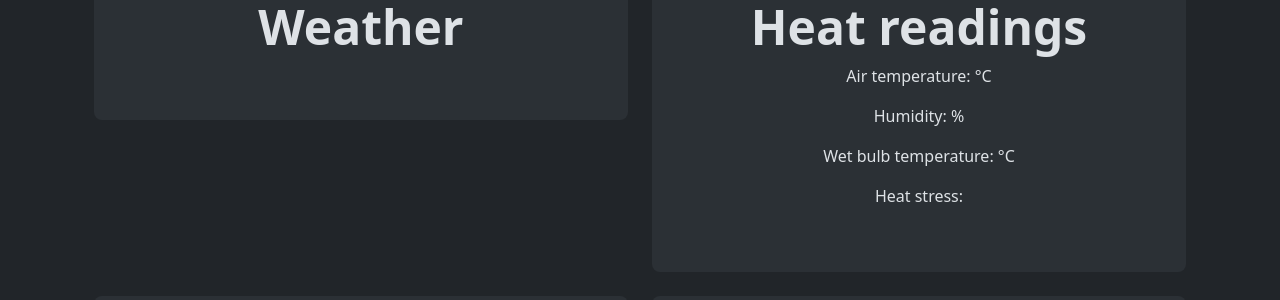
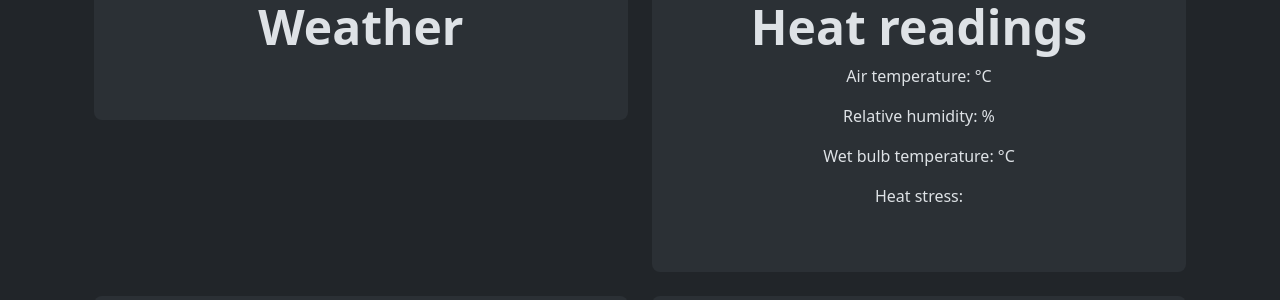
Before and after one commit to 25-cc/weather-station, a Jekyll site: the page built from index.html, in a window 1280 px wide. Shown: the part 186-486 px from the top of the page. Built offline with Jekyll 4.4.1, drawn with Linux system fonts in a browser that asks for light colours; some of the changed lines change nothing that is shown.

Commit message:
Update index.html

```diff
--- a/index.html
+++ b/index.html
@@ -9,7 +9,7 @@
   <div class="spinner-border ms-auto" aria-hidden="true"></div>
 </div>
 
-
+<div id = "location_fail_alert"></div>
 
 <div class="container">
     <div class="row text-center">
@@ -35,7 +35,7 @@
                         Air temperature: <span id = "air_temp"></span>°C
                     </p>
                     <p>
-                        Humidity: <span id = "humidity"></span>%
+                        Relative humidity: <span id = "humidity"></span>%
                     </p>
                     <p>
                         Wet bulb temperature: <span id = "wet_bulb"></span>°C
@@ -157,7 +157,6 @@
 </div>
 
 <script>
-    let x;
     let lat;
     let lon;
     let forecast_2h;
@@ -212,15 +211,28 @@
         const air_temp_url = "https://api-open.data.gov.sg/v2/real-time/api/air-temperature";
         air_temp = await get_api_data(air_temp_url);
 
-        const humidity_url = "https://api-open.data.gov.sg/v2/real-time/api/rainfall";
+        const humidity_url = "https://api-open.data.gov.sg/v2/real-time/api/relative-humidity";
         humidity = await get_api_data(humidity_url);
 
         if (navigator.geolocation) {
             console.log(`navigator.geolocation successful`);
             navigator.geolocation.getCurrentPosition(showPosition, showError);
         } else {
-            console.log(`Geolocation is not supported by this browser`);
-            x = "Error"
+                const location_fail_alert = document.querySelector('#location_fail_alert')
+                const appendAlert = (message, type) => {
+                    const wrapper = document.createElement('div')
+                    wrapper.innerHTML = [
+                    `<div class="alert alert-${type} alert-dismissible" role="alert">`,
+                        `   <div>${message}</div>`,
+                        '   <button type="button" class="btn-close" data-bs-dismiss="alert" aria-label="Close"></button>',
+                        '</div>'
+                        ].join('')
+
+                        location_fail_alert.append(wrapper)
+                    }
+
+                    appendAlert('Geolocation is not supported by this browser. The site will display weather readings for Central Singapore.', 'danger')
+
             // Default location is Central Water Catchment
             lat = 1.38;
             lon = 103.805;
@@ -233,7 +245,26 @@
         lat = position.coords.latitude
         lon = position.coords.longitude
         console.log(`${lat} ${lon}`)
-        x = "Success"
+        // If the user is located outside of Singapore, change lat and lon to default location
+        if (lat > 1.48 || lat < 1.1551318634546959 || lon > 104.14146423339845 || lon < 103.6) {
+            const location_fail_alert = document.querySelector('#location_fail_alert')
+                const appendAlert = (message, type) => {
+                    const wrapper = document.createElement('div')
+                    wrapper.innerHTML = [
+                    `<div class="alert alert-${type} alert-dismissible" role="alert">`,
+                        `   <div>${message}</div>`,
+                        '   <button type="button" class="btn-close" data-bs-dismiss="alert" aria-label="Close"></button>',
+                        '</div>'
+                        ].join('')
+
+                        location_fail_alert.append(wrapper)
+                    }
+
+                    appendAlert('Your location appears to be outside of Singapore. The site will display weather readings for Central Singapore.', 'danger')
+
+            lat = 1.38;
+            lon = 103.805;
+        }
         map_render();
         getWeatherReadings(lat, lon);
     }
@@ -242,20 +273,32 @@
         console.log("Error in retrieving location");
         switch(error.code) {
             case error.PERMISSION_DENIED:
-            x = "User denied the request for Geolocation."
+            console.log("User denied the request for Geolocation.")
             break;
             case error.POSITION_UNAVAILABLE:
-            x = "Location information is unavailable."
+            console.log("Location information is unavailable.")
             break;
             case error.TIMEOUT:
-            x = "The request to get user location timed out."
+            console.log("The request to get user location timed out.")
             break;
             case error.UNKNOWN_ERROR:
-            x = "An unknown error occurred."
+            console.log("An unknown error occurred.")
             break;
         }
-        console.log(x);
-        x = "Error"
+        const location_fail_alert = document.querySelector('#location_fail_alert')
+        const appendAlert = (message, type) => {
+            const wrapper = document.createElement('div')
+            wrapper.innerHTML = [
+                    `<div class="alert alert-${type} alert-dismissible" role="alert">`,
+                        `   <div>${message}</div>`,
+                        '   <button type="button" class="btn-close" data-bs-dismiss="alert" aria-label="Close"></button>',
+                        '</div>'
+                        ].join('')
+
+                        location_fail_alert.append(wrapper)
+            }
+
+        appendAlert('Error in retrieving location. The site will display weather readings for Central Singapore.', 'danger')
         // Default location is Central Water Catchment
         lat = 1.38;
         lon = 103.805;
@@ -477,6 +520,8 @@
             attribution: '&copy; <a href="http://www.openstreetmap.org/copyright">OpenStreetMap</a>'
         }).addTo(map);
 
+        map.setMaxBounds([[1.48, 103.6],[1.1551318634546959, 104.14146423339845]]);
+
         marker = L.marker([lat, lon]).addTo(map);
         marker.bindTooltip("Current location").openTooltip();
 
```
